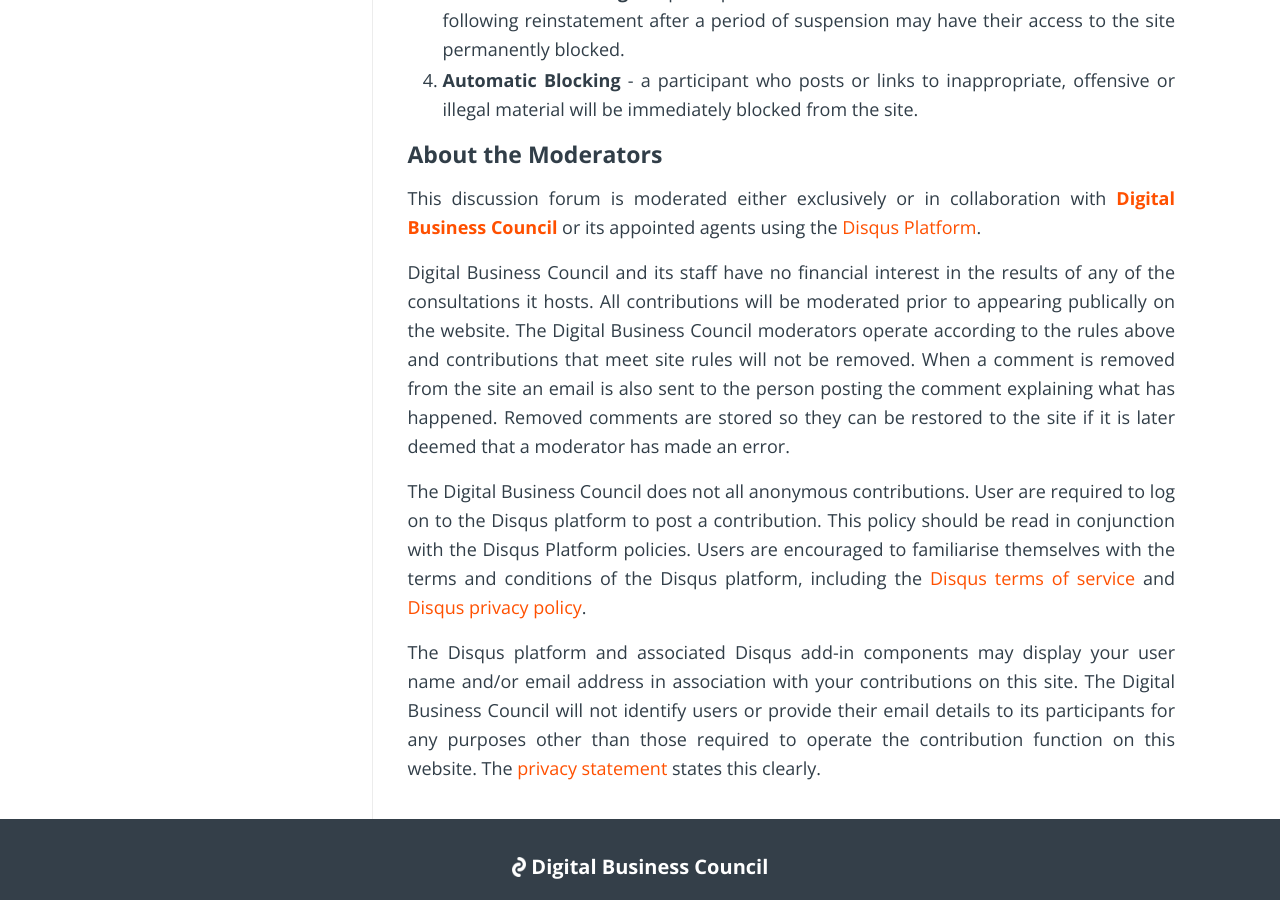
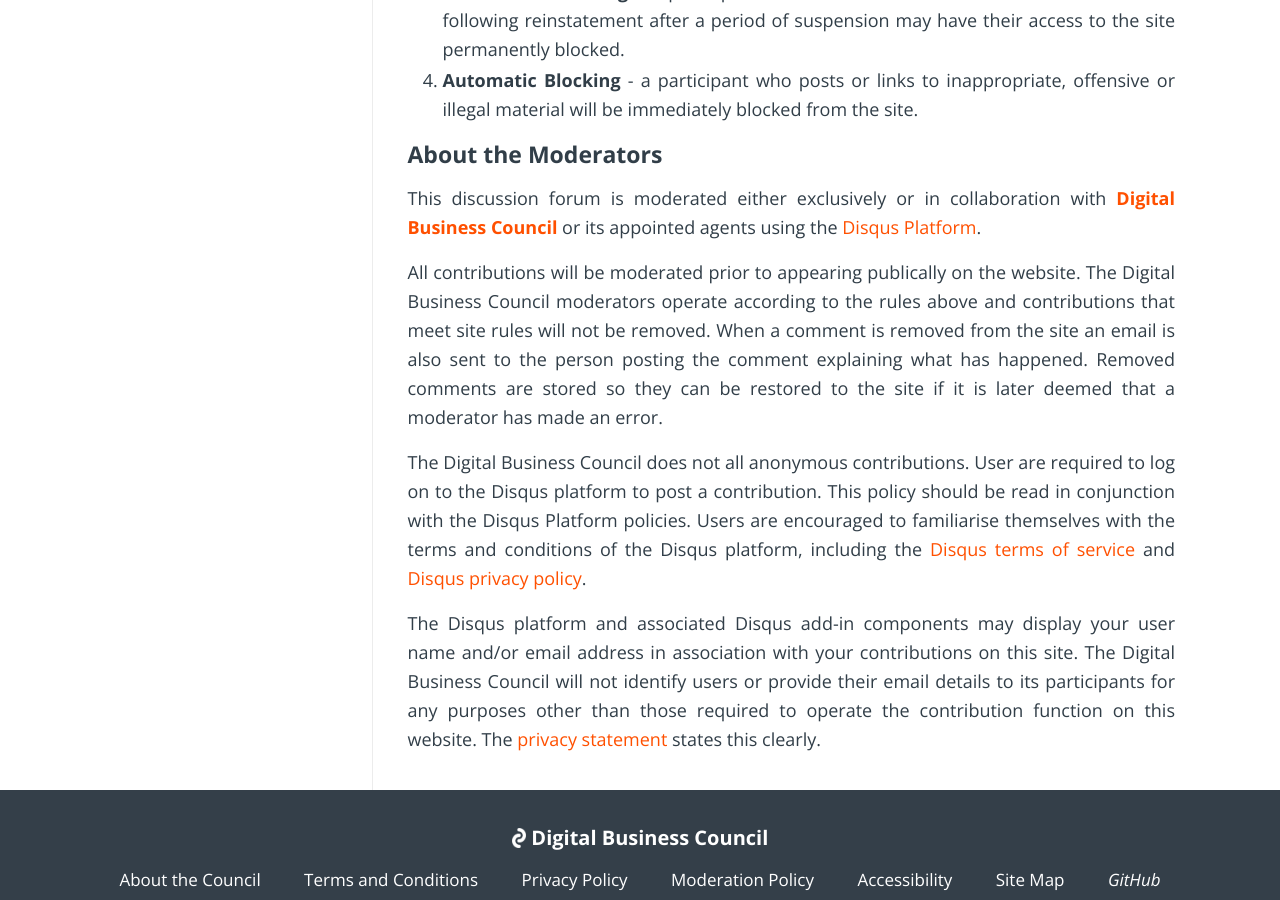
Before and after one commit to Digital-Business-Council/Digital-Business-Council.github.io, a Jekyll site: the page built from pages/policies/moderation.md, in a window 1280 px wide and 900 px high, scrolled down 3005 px. Built offline with Jekyll 4.4.1, drawn with Linux system fonts in a browser that asks for light colours.

Commit message:
Update moderation.md

```diff
--- a/pages/policies/moderation.md
+++ b/pages/policies/moderation.md
@@ -75,7 +75,7 @@
 
 This discussion forum is moderated either exclusively or in collaboration with [**Digital Business Council**]({{site.url | absolute}}) or its appointed agents using the [Disqus Platform](https://disqus.com/).
 
-Digital Business Council and its staff have no financial interest in the results of any of the consultations it hosts. All contributions will be moderated prior to appearing publically on the website.  The Digital Business Council moderators operate according to the rules above and contributions that meet site rules will not be removed. When a comment is removed from the site an email is also sent to the person posting the comment explaining what has happened.  Removed comments are stored so they can be restored to the site if it is later deemed that a moderator has made an error.
+All contributions will be moderated prior to appearing publically on the website.  The Digital Business Council moderators operate according to the rules above and contributions that meet site rules will not be removed. When a comment is removed from the site an email is also sent to the person posting the comment explaining what has happened.  Removed comments are stored so they can be restored to the site if it is later deemed that a moderator has made an error.
 
 The Digital Business Council does not all anonymous contributions.  User are required to log on to the Disqus platform to post a contribution.  This policy should be read in conjunction with the Disqus Platform policies.  Users are encouraged to familiarise themselves with the terms and conditions of the Disqus platform, including the [Disqus terms of service](https://help.disqus.com/customer/portal/articles/466260-terms-of-service) and [Disqus privacy policy](https://help.disqus.com/customer/portal/articles/466259-privacy-policy).
 
```
